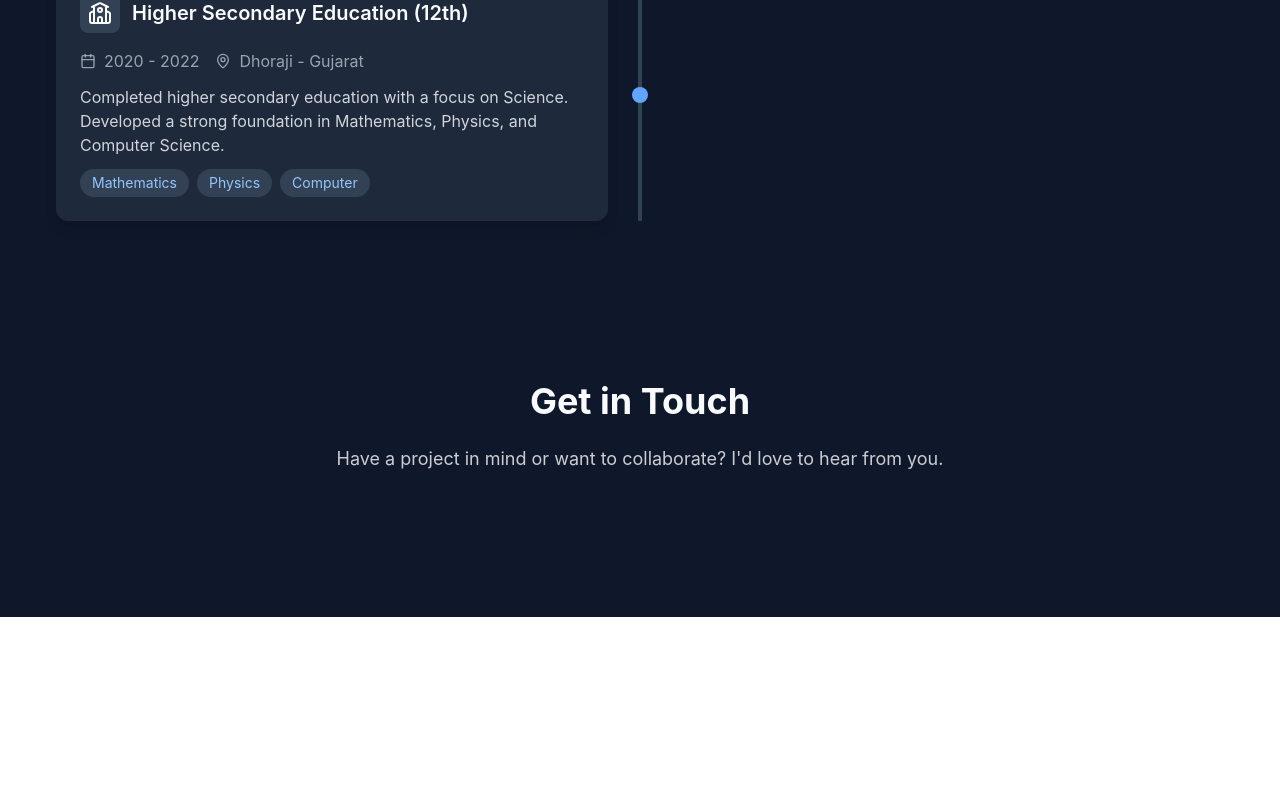
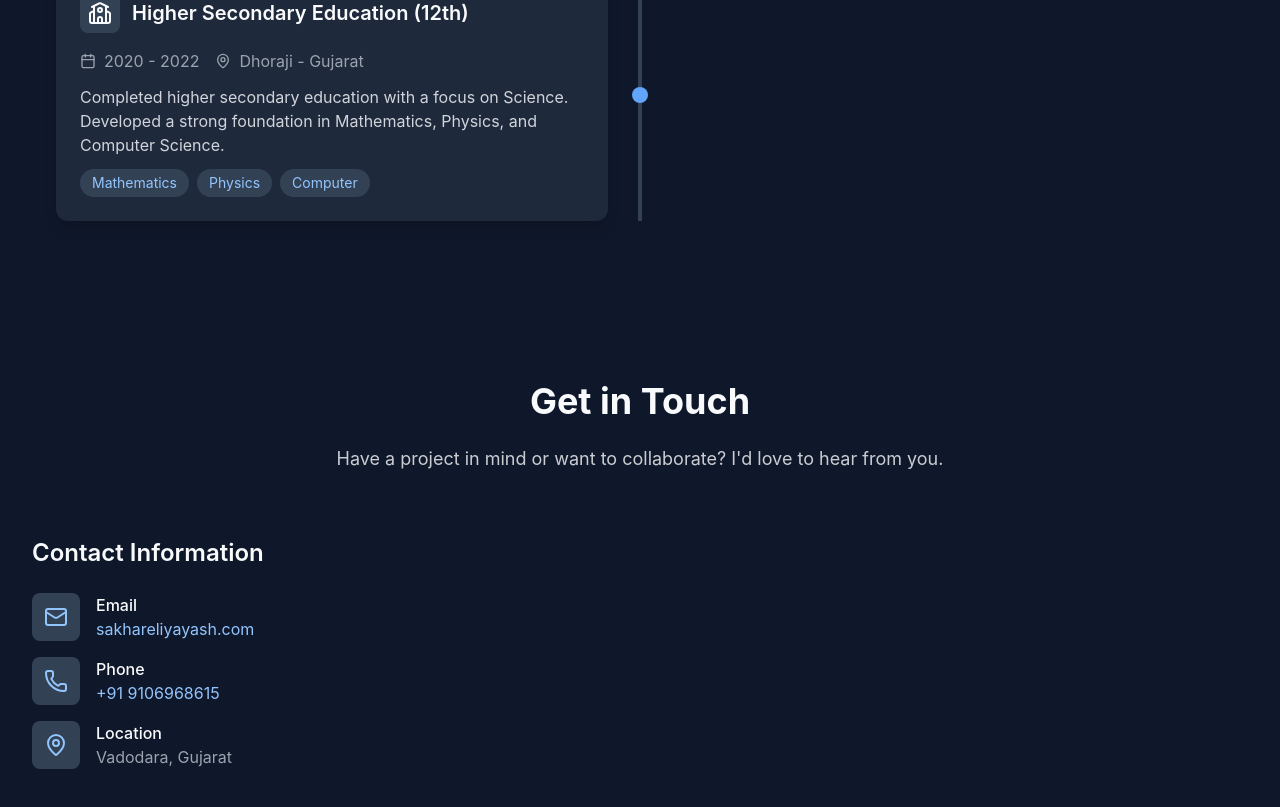
Before and after one commit to YashSakhareliya/Portfolio, a React (Vite) app: page / in a window 1280 px wide. Shown: the part 4855-5662 px from the top of the page. Before the commit the page ends 5472 px from the top, so only its background shows below. Built offline with nearby package versions, Linux system fonts and the light colour scheme.

Commit message:
Contact Information Done

```diff
--- a/src/components/Contact.jsx
+++ b/src/components/Contact.jsx
@@ -39,7 +39,58 @@ const Contact = () => {
                 viewport={{ once: true }}
                 className="space-y-8"
                 >
-
+                <div>
+                    <h3 className="text-2xl font-semibold mb-6">Contact Information</h3>
+                    <div className="space-y-4">
+                        <div className="flex items-center gap-4">
+                        <div className={`p-3 ${
+                            isDarkMode ? 'bg-dark-bg-tertiary' : 'bg-blue-100'
+                        } rounded-lg`}>
+                            <Mail className={`w-6 h-6 ${
+                            isDarkMode ? 'text-web3-blue-light' : 'text-blue-600'
+                            }`} />
+                        </div>
+                        <div>
+                            <p className="font-medium">Email</p>
+                            <a href="mailto:contact@example.com" className={`${
+                            isDarkMode ? 'text-web3-blue-light hover:text-web3-blue-glow' : 'text-blue-600 hover:underline'
+                            }`}>
+                            sakhareliyayash.com
+                            </a>
+                        </div>
+                        </div>
+                        <div className="flex items-center gap-4">
+                        <div className={`p-3 ${
+                            isDarkMode ? 'bg-dark-bg-tertiary' : 'bg-blue-100'
+                        } rounded-lg`}>
+                            <Phone className={`w-6 h-6 ${
+                            isDarkMode ? 'text-web3-blue-light' : 'text-blue-600'
+                            }`} />
+                        </div>
+                        <div>
+                            <p className="font-medium">Phone</p>
+                            <a href="tel:+1234567890" className={`${
+                            isDarkMode ? 'text-web3-blue-light hover:text-web3-blue-glow' : 'text-blue-600 hover:underline'
+                            }`}>
+                            +91 9106968615
+                            </a>
+                        </div>
+                        </div>
+                        <div className="flex items-center gap-4">
+                        <div className={`p-3 ${
+                            isDarkMode ? 'bg-dark-bg-tertiary' : 'bg-blue-100'
+                        } rounded-lg`}>
+                            <MapPin className={`w-6 h-6 ${
+                            isDarkMode ? 'text-web3-blue-light' : 'text-blue-600'
+                            }`} />
+                        </div>
+                        <div>
+                            <p className="font-medium">Location</p>
+                            <p className={`${isDarkMode ? 'text-gray-400' : 'text-gray-600'}`}>Vadodara, Gujarat</p>
+                        </div>
+                        </div>
+                    </div>
+                </div>
                 </motion.div>
 
             </div>
```
